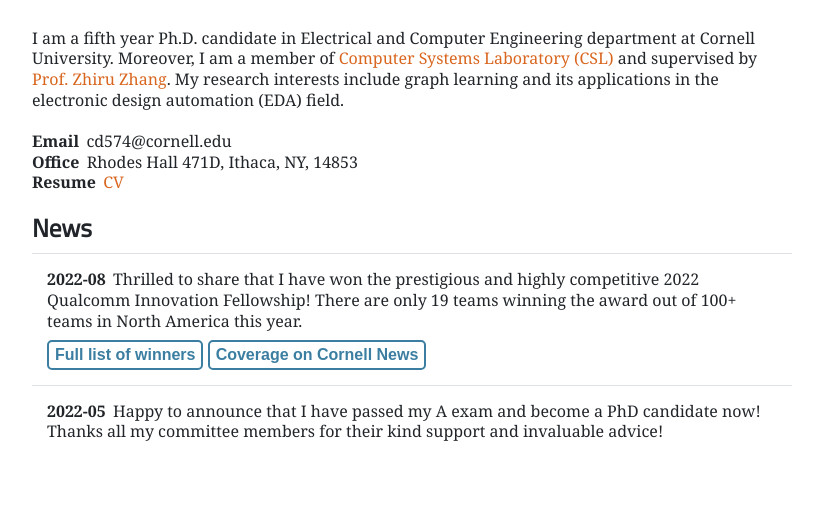
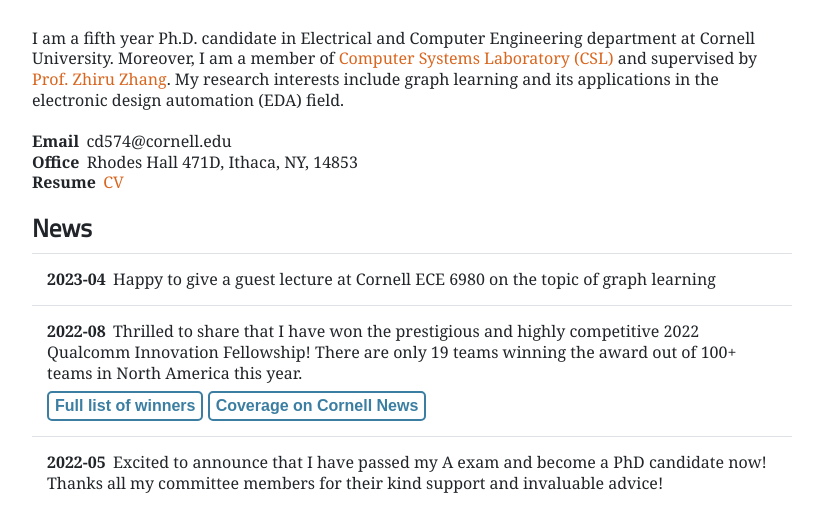
Before and after one commit to Chenhui1016/Chenhui1016.github.io, a plain HTML site: page index.html in a window 1280 px wide. Shown: the part 326-838 px from the top of the page, without its empty margins (228-1051 px from the left). Drawn offline with nearby package versions, Linux system fonts and the light colour scheme.

Commit message:
add news

```diff
--- a/index.html
+++ b/index.html
@@ -67,6 +67,11 @@
             <!--<table>-->
             <tr>
               <td>
+                <span class="contact-title">2023-04</span> Happy to give a guest lecture at Cornell ECE 6980 on the topic of graph learning<br />
+              </td>
+            </tr>
+            <tr>
+              <td>
                 <span class="contact-title">2022-08</span> Thrilled to share that I have won the prestigious and highly competitive 2022 Qualcomm Innovation Fellowship! There are only 19 teams winning the award out of 100+ teams in North America this year. <br />
                 <div class="link">
                   <a class="btn btn-primary outline" href="https://www.qualcomm.com/research/university-relations/innovation-fellowship/winners" target="_blank">Full list of winners</a>
@@ -76,7 +81,7 @@
             </tr>
             <tr>
               <td>
-                <span class="contact-title">2022-05</span> Happy to announce that I have passed my A exam and become a PhD candidate now! Thanks all my committee members for their kind support and invaluable advice!<br />
+                <span class="contact-title">2022-05</span> Excited to announce that I have passed my A exam and become a PhD candidate now! Thanks all my committee members for their kind support and invaluable advice!<br />
               </td>
             </tr>
         </table>
```
